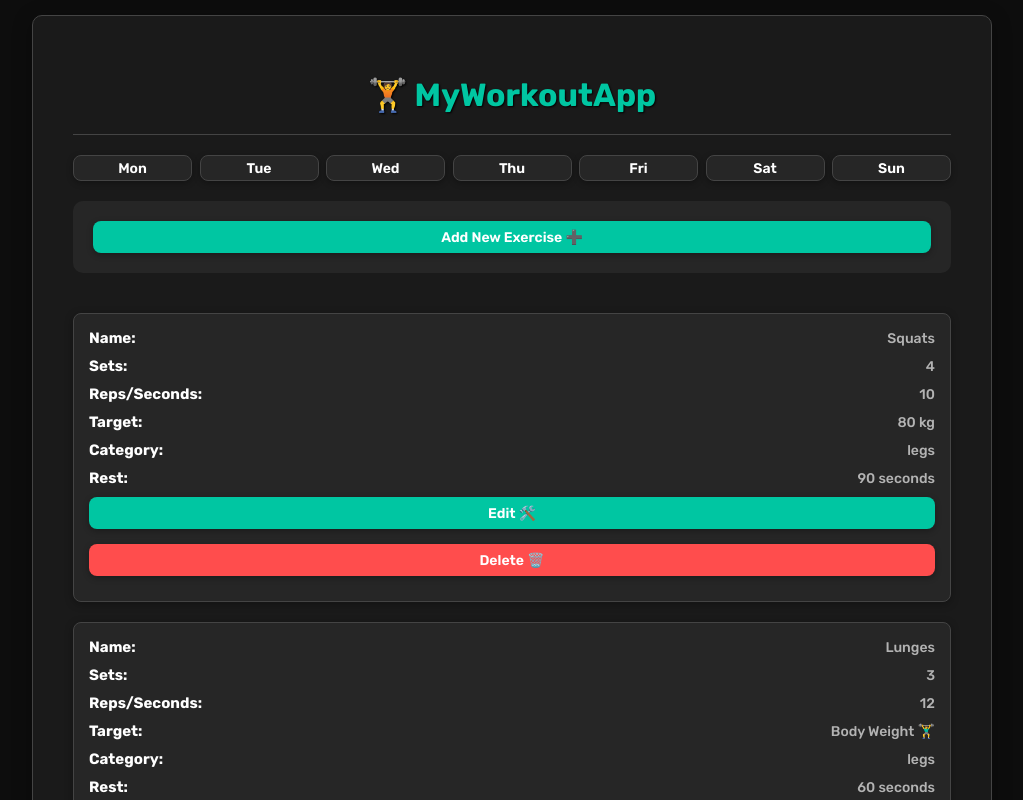
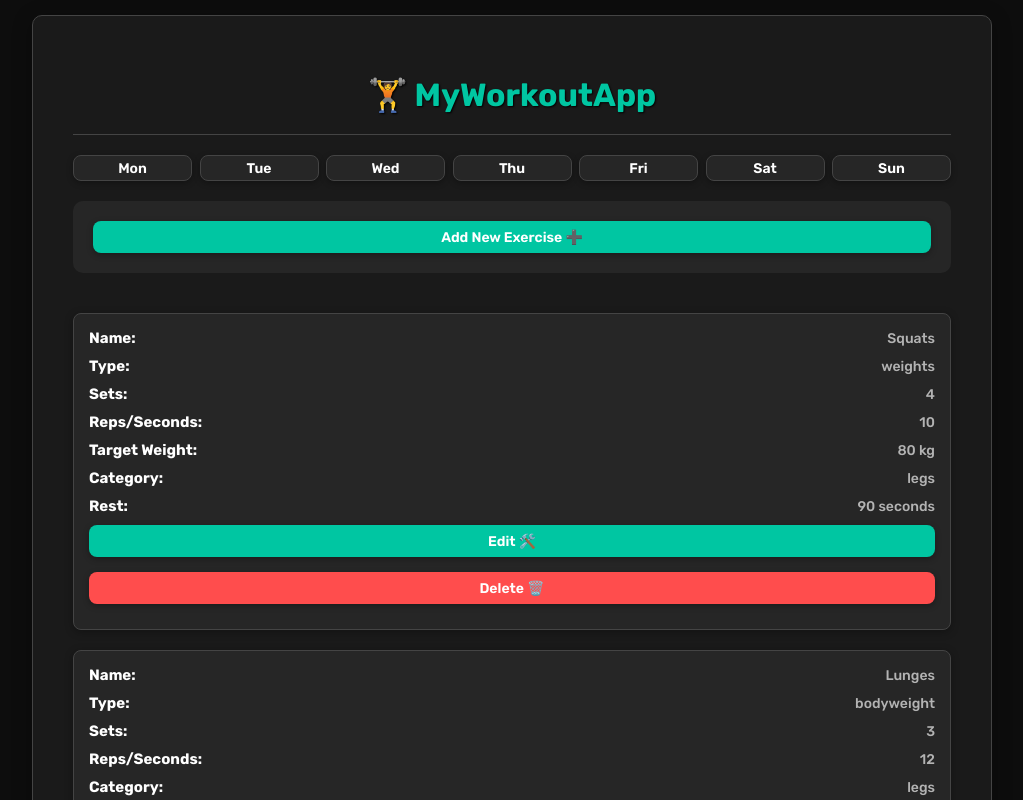
Before and after one commit to Pawel1022/GymPlanBuilder, a React (Create React App) app: page / in a window 1280 px wide. Both pictures are taken after a click on the button "Mon". Shown: the top 800 px of the page, without its empty margins (128-1151 px from the left). Built offline with nearby package versions, Linux system fonts and the light colour scheme.

Commit message:
added form validationm, condition rendering and changed plan object structure

```diff
--- a/src/App.js
+++ b/src/App.js
@@ -1,12 +1,19 @@
 import { Header } from './Header'
 import { Button } from './Button'
 import { weekDays, weeklyWorkoutPlan, exerciseCategories } from './data'
-import { use, useState } from 'react'
+import { useState } from 'react'
 
 export default function App() {
 	const [plan, SetPlan] = useState(weeklyWorkoutPlan)
 	const [currentDay, SetCurrentDay] = useState('Mon')
 	const [formIsOpen, SetFormIsOpen] = useState(false)
+	const [editingExercise, SetEditingExercise] = useState(null)
+
+	function handleEdit(exercise) {
+		SetEditingExercise(exercise)
+		SetFormIsOpen(true)
+	}
+
 	return (
 		<div className='App'>
 			<Header>🏋️ MyWorkoutApp</Header>
@@ -16,8 +23,9 @@ export default function App() {
 				onSetFormIsOpen={SetFormIsOpen}
 				OnSetPlan={SetPlan}
 				currentDay={currentDay}
+				editingExercise={editingExercise}
 			/>
-			<ExerciseList plan={plan} currentDay={currentDay} />
+			<ExerciseList plan={plan} currentDay={currentDay} onHandleEdit={handleEdit} />
 			<WorkoutList plan={plan} currentDay={currentDay} />
 			<WorkoutSummary />
 		</div>
@@ -36,26 +44,41 @@ function DaySelector({ OnSetCurrentDay }) {
 	)
 }
 
-function AddExercise({ formIsOpen, onSetFormIsOpen, OnSetPlan, currentDay }) {
-	const [exerciseName, SetExerciseName] = useState('')
-	const [exerciseType, SetExerciseType] = useState('weights')
-	const [exerciseSets, SetExerciseSets] = useState('')
-	const [exerciseReps, SetExerciseReps] = useState('')
-	const [exerciseRest, SetExerciseRest] = useState('')
-	const [exerciseTargetWeight, SetExerciseTargetWeight] = useState('')
-	const [exerciseCategory, SetExerciseCategory] = useState('core')
-	const [exerciseTime, SetExerciseTime] = useState('')
+function AddExercise({ formIsOpen, onSetFormIsOpen, OnSetPlan, currentDay, editingExercise }) {
+	const [exerciseName, SetExerciseName] = useState(editingExercise?.name || '')
+	const [exerciseType, SetExerciseType] = useState(editingExercise?.type || 'weights')
+	const [exerciseSets, SetExerciseSets] = useState(editingExercise?.sets || '')
+	const [exerciseReps, SetExerciseReps] = useState(editingExercise?.reps || '')
+	const [exerciseRest, SetExerciseRest] = useState(editingExercise?.rest || '')
+	const [exerciseTargetWeight, SetExerciseTargetWeight] = useState(editingExercise?.targetWeight || '')
+	const [exerciseCategory, SetExerciseCategory] = useState(editingExercise?.category || 'core')
+	const [exerciseTime, SetExerciseTime] = useState(editingExercise?.time || '')
+	const [formError, SetFormError] = useState('')
 
 	function addNewExercise(e) {
 		e.preventDefault()
-		//
+
+		if (!exerciseName || !exerciseSets || !exerciseRest) {
+			SetFormError('Please fill in all required fields')
+		}
+		if (exerciseType === 'weights' && !exerciseTargetWeight && !exerciseReps) {
+			SetFormError('For weighted exercises, reps and weight are required')
+			return
+		}
+		if (exerciseType === 'time' && !exerciseTime) {
+			SetFormError('Please specify the duration for time-based exercises')
+			return
+		}
 
 		const newExercise = {
 			id: crypto.randomUUID(),
 			name: exerciseName,
+			type: exerciseType,
 			sets: exerciseSets,
+			reps: exerciseType !== 'time' ? exerciseReps : null,
+			time: exerciseType === 'time' ? exerciseTime : null,
 			rest: exerciseRest,
-			targetWeight: exerciseTargetWeight,
+			targetWeight: exerciseType === 'weights' ? exerciseTargetWeight : null,
 			category: exerciseCategory,
 		}
 
@@ -68,7 +91,8 @@ function AddExercise({ formIsOpen, onSetFormIsOpen, OnSetPlan, currentDay }) {
 		SetExerciseRest('')
 		SetExerciseTargetWeight('')
 		SetExerciseCategory('core')
-		onSetFormIsOpen(false)
+		SetFormError('')
+		onSetFormIsOpen(!formIsOpen)
 	}
 
 	return (
@@ -168,13 +192,14 @@ function AddExercise({ formIsOpen, onSetFormIsOpen, OnSetPlan, currentDay }) {
 						</Button>
 						<Button styleEl={'success'}>Save 💾</Button>
 					</div>
+					{formError && <p className='error-msg'>{formError}</p>}
 				</form>
 			)}
 		</>
 	)
 }
 
-function ExerciseList({ plan, currentDay }) {
+function ExerciseList({ plan, currentDay, onHandleEdit }) {
 	return (
 		<div>
 			<ul>
@@ -185,11 +210,14 @@ function ExerciseList({ plan, currentDay }) {
 							<ExerciseItem
 								key={exercise.id}
 								name={exercise.name}
+								type={exercise.type}
 								sets={exercise.sets}
 								reps={exercise.reps}
+								time={exercise.time}
 								target={exercise.targetWeight}
 								category={exercise.category}
 								rest={exercise.rest}
+								onHandleEdit={onHandleEdit}
 							/>
 						))
 					)}
@@ -199,7 +227,7 @@ function ExerciseList({ plan, currentDay }) {
 	)
 }
 
-function ExerciseItem({ name, sets, reps, target, category, rest }) {
+function ExerciseItem({ name, type, sets, reps, time, target, category, rest, onHandleEdit }) {
 	return (
 		<li>
 			<div>
@@ -207,19 +235,31 @@ function ExerciseItem({ name, sets, reps, target, category, rest }) {
 				<p>{name}</p>
 			</div>
 			<div>
+				<h2>Type:</h2>
+				<p>{type}</p>
+			</div>
+			<div>
 				<h2>Sets:</h2>
 				<p>{sets}</p>
 			</div>
+			{reps && (
 				<div>
 					<h2>Reps/Seconds:</h2>
 					<p>{reps}</p>
 				</div>
+			)}
+			{target && (
 				<div>
-				<h2>Target:</h2>
-				<p>
-					{target === 0 ? 'Body Weight 🏋️‍♂️' : target} {target === 0 ? '' : 'kg'}
-				</p>
+					<h2>Target Weight:</h2>
+					<p>{target} kg</p>
 				</div>
+			)}
+			{time && (
+				<div>
+					<h2>Time:</h2>
+					<p>{time}</p>
+				</div>
+			)}
 			<div>
 				<h2>Category:</h2>
 				<p>{category} </p>
@@ -229,7 +269,21 @@ function ExerciseItem({ name, sets, reps, target, category, rest }) {
 				<p>{rest} seconds </p>
 			</div>
 			<div>
-				<Button>Edit 🛠️</Button>
+				<Button
+					fn={() =>
+						onHandleEdit({
+							name,
+							type,
+							sets,
+							reps,
+							time,
+							targetWeight: target,
+							category,
+							rest,
+						})
+					}>
+					Edit 🛠️
+				</Button>
 				<Button styleEl={'danger'}>Delete 🗑️</Button>
 			</div>
 		</li>
--- a/src/data.js
+++ b/src/data.js
@@ -6,8 +6,10 @@ export const weeklyWorkoutPlan = [
 			{
 				id: crypto.randomUUID(),
 				name: 'Squats',
+				type: 'weights',
 				sets: 4,
 				reps: 10,
+				time: null,
 				targetWeight: 80,
 				category: 'legs',
 				rest: 90,
@@ -15,17 +17,21 @@ export const weeklyWorkoutPlan = [
 			{
 				id: crypto.randomUUID(),
 				name: 'Lunges',
+				type: 'bodyweight',
 				sets: 3,
 				reps: 12,
-				targetWeight: 0,
+				time: null,
+				targetWeight: null,
 				category: 'legs',
 				rest: 60,
 			},
 			{
 				id: crypto.randomUUID(),
 				name: 'Leg Press',
+				type: 'weights',
 				sets: 3,
 				reps: 10,
+				time: null,
 				targetWeight: 120,
 				category: 'legs',
 				rest: 90,
@@ -39,8 +45,10 @@ export const weeklyWorkoutPlan = [
 			{
 				id: crypto.randomUUID(),
 				name: 'Hip Thrusts',
+				type: 'weights',
 				sets: 4,
 				reps: 8,
+				time: null,
 				targetWeight: 70,
 				category: 'glutes',
 				rest: 90,
@@ -48,17 +56,21 @@ export const weeklyWorkoutPlan = [
 			{
 				id: crypto.randomUUID(),
 				name: 'Glute Bridge',
+				type: 'bodyweight',
 				sets: 3,
 				reps: 12,
-				targetWeight: 0,
+				time: null,
+				targetWeight: null,
 				category: 'glutes',
 				rest: 60,
 			},
 			{
 				id: crypto.randomUUID(),
 				name: 'Cable Kickbacks',
+				type: 'weights',
 				sets: 3,
 				reps: 15,
+				time: null,
 				targetWeight: 12,
 				category: 'glutes',
 				rest: 45,
@@ -72,8 +84,10 @@ export const weeklyWorkoutPlan = [
 			{
 				id: crypto.randomUUID(),
 				name: 'Plank',
+				type: 'time',
 				sets: 3,
-				reps: 60,
+				reps: null,
+				time: 60,
 				targetWeight: null,
 				category: 'core',
 				rest: 60,
@@ -81,18 +95,22 @@ export const weeklyWorkoutPlan = [
 			{
 				id: crypto.randomUUID(),
 				name: 'Crunches',
+				type: 'bodyweight',
 				sets: 3,
 				reps: 20,
-				targetWeight: 0,
+				time: null,
+				targetWeight: null,
 				category: 'core',
 				rest: 30,
 			},
 			{
 				id: crypto.randomUUID(),
 				name: 'Leg Raises',
+				type: 'bodyweight',
 				sets: 3,
 				reps: 15,
-				targetWeight: 0,
+				time: null,
+				targetWeight: null,
 				category: 'core',
 				rest: 30,
 			},
@@ -105,8 +123,10 @@ export const weeklyWorkoutPlan = [
 			{
 				id: crypto.randomUUID(),
 				name: 'Bicep Curls',
+				type: 'weights',
 				sets: 3,
 				reps: 12,
+				time: null,
 				targetWeight: 12,
 				category: 'arms',
 				rest: 60,
@@ -114,17 +134,21 @@ export const weeklyWorkoutPlan = [
 			{
 				id: crypto.randomUUID(),
 				name: 'Tricep Dips',
+				type: 'bodyweight',
 				sets: 3,
 				reps: 15,
-				targetWeight: 0,
+				time: null,
+				targetWeight: null,
 				category: 'arms',
 				rest: 60,
 			},
 			{
 				id: crypto.randomUUID(),
 				name: 'Hammer Curls',
+				type: 'weights',
 				sets: 3,
 				reps: 10,
+				time: null,
 				targetWeight: 10,
 				category: 'arms',
 				rest: 60,
@@ -138,8 +162,10 @@ export const weeklyWorkoutPlan = [
 			{
 				id: crypto.randomUUID(),
 				name: 'Bench Press',
+				type: 'weights',
 				sets: 4,
 				reps: 8,
+				time: null,
 				targetWeight: 60,
 				category: 'chest',
 				rest: 90,
@@ -147,8 +173,10 @@ export const weeklyWorkoutPlan = [
 			{
 				id: crypto.randomUUID(),
 				name: 'Incline Dumbbell Press',
+				type: 'weights',
 				sets: 3,
 				reps: 10,
+				time: null,
 				targetWeight: 20,
 				category: 'chest',
 				rest: 75,
@@ -156,9 +184,11 @@ export const weeklyWorkoutPlan = [
 			{
 				id: crypto.randomUUID(),
 				name: 'Push-ups',
+				type: 'bodyweight',
 				sets: 3,
 				reps: 20,
-				targetWeight: 0,
+				time: null,
+				targetWeight: null,
 				category: 'chest',
 				rest: 60,
 			},
@@ -171,17 +201,21 @@ export const weeklyWorkoutPlan = [
 			{
 				id: crypto.randomUUID(),
 				name: 'Pull-ups',
+				type: 'bodyweight',
 				sets: 3,
 				reps: 8,
-				targetWeight: 0,
+				time: null,
+				targetWeight: null,
 				category: 'back',
 				rest: 90,
 			},
 			{
 				id: crypto.randomUUID(),
 				name: 'Barbell Rows',
+				type: 'weights',
 				sets: 4,
 				reps: 10,
+				time: null,
 				targetWeight: 50,
 				category: 'back',
 				rest: 90,
@@ -189,8 +223,10 @@ export const weeklyWorkoutPlan = [
 			{
 				id: crypto.randomUUID(),
 				name: 'Lat Pulldown',
+				type: 'weights',
 				sets: 3,
 				reps: 12,
+				time: null,
 				targetWeight: 45,
 				category: 'back',
 				rest: 75,
@@ -204,8 +240,10 @@ export const weeklyWorkoutPlan = [
 			{
 				id: crypto.randomUUID(),
 				name: 'Stretching Routine',
+				type: 'time',
 				sets: 1,
-				reps: 15,
+				reps: null,
+				time: 15,
 				targetWeight: null,
 				category: 'stretching',
 				rest: 0,
@@ -213,8 +251,10 @@ export const weeklyWorkoutPlan = [
 			{
 				id: crypto.randomUUID(),
 				name: 'Treadmill Walk',
+				type: 'time',
 				sets: 1,
-				reps: 20,
+				reps: null,
+				time: 20,
 				targetWeight: null,
 				category: 'cardio',
 				rest: 0,
@@ -222,8 +262,10 @@ export const weeklyWorkoutPlan = [
 			{
 				id: crypto.randomUUID(),
 				name: 'Foam Rolling',
+				type: 'time',
 				sets: 1,
-				reps: 10,
+				reps: null,
+				time: 10,
 				targetWeight: null,
 				category: 'stretching',
 				rest: 0,
--- a/src/style.css
+++ b/src/style.css
@@ -342,3 +342,9 @@ li div p {
 .WorkoutSummary .missed {
 	color: var(--color-danger);
 }
+
+.error-msg {
+	color: var(--color-danger);
+	font-weight: 500;
+	margin-top: 1rem;
+}
```
Lines whose indentation alone changed are shown as unchanged.
